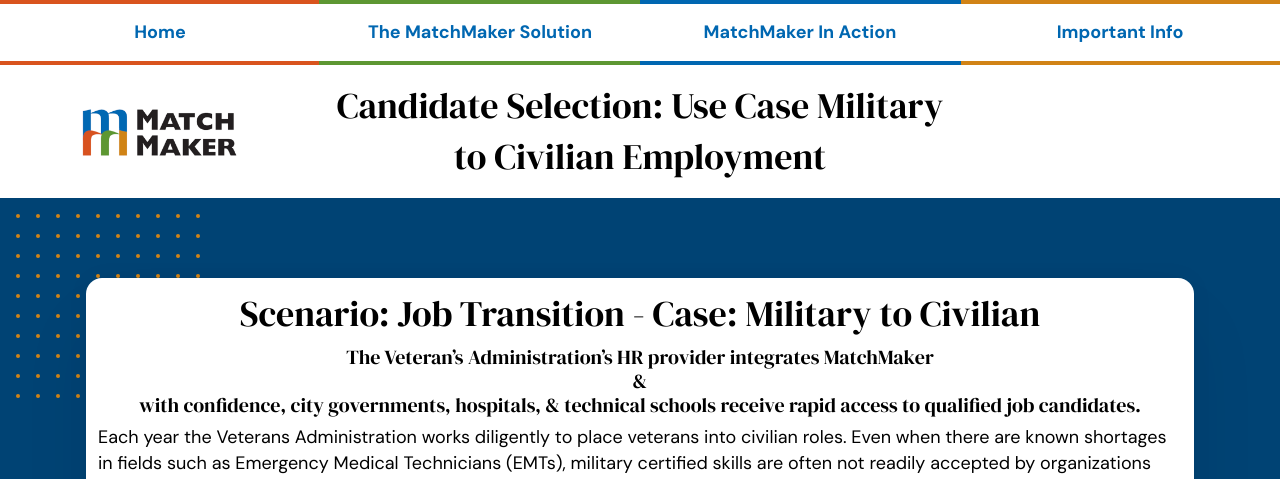
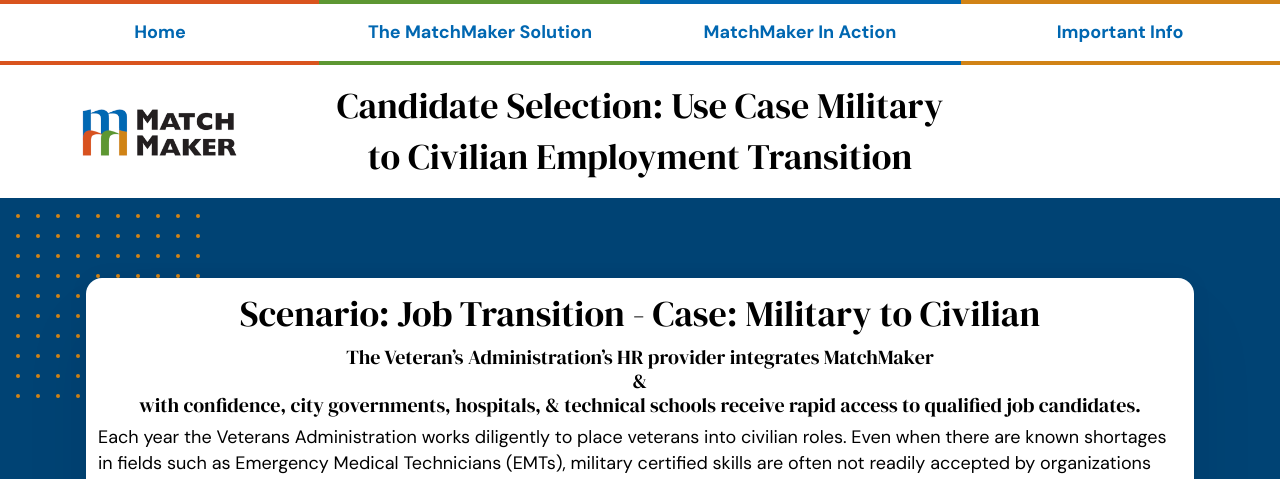
Before and after one commit to matchmakeredlabs/matchmakeredlabs.develop, a Jekyll site: the page built from _Action/3casestudy.md, in a window 1280 px wide. Shown: the top 479 px of the page. Built offline with Jekyll 4.4.1, drawn with Linux system fonts in a browser that asks for light colours.

Commit message:
Update 3casestudy.md

```diff
--- a/_Action/3casestudy.md
+++ b/_Action/3casestudy.md
@@ -1,6 +1,6 @@
 ---
-title: "Candidate Selection: Use Case Military to Civilian Employment"
-menu: "Candidate Selection: Military to Civilian Transition"
+title: "Candidate Selection: Use Case Military to Civilian Employment Transition"
+menu: "Candidate Selection: Military to Civilian"
 icon: blocks
 ordinal: 3
 ---
```
